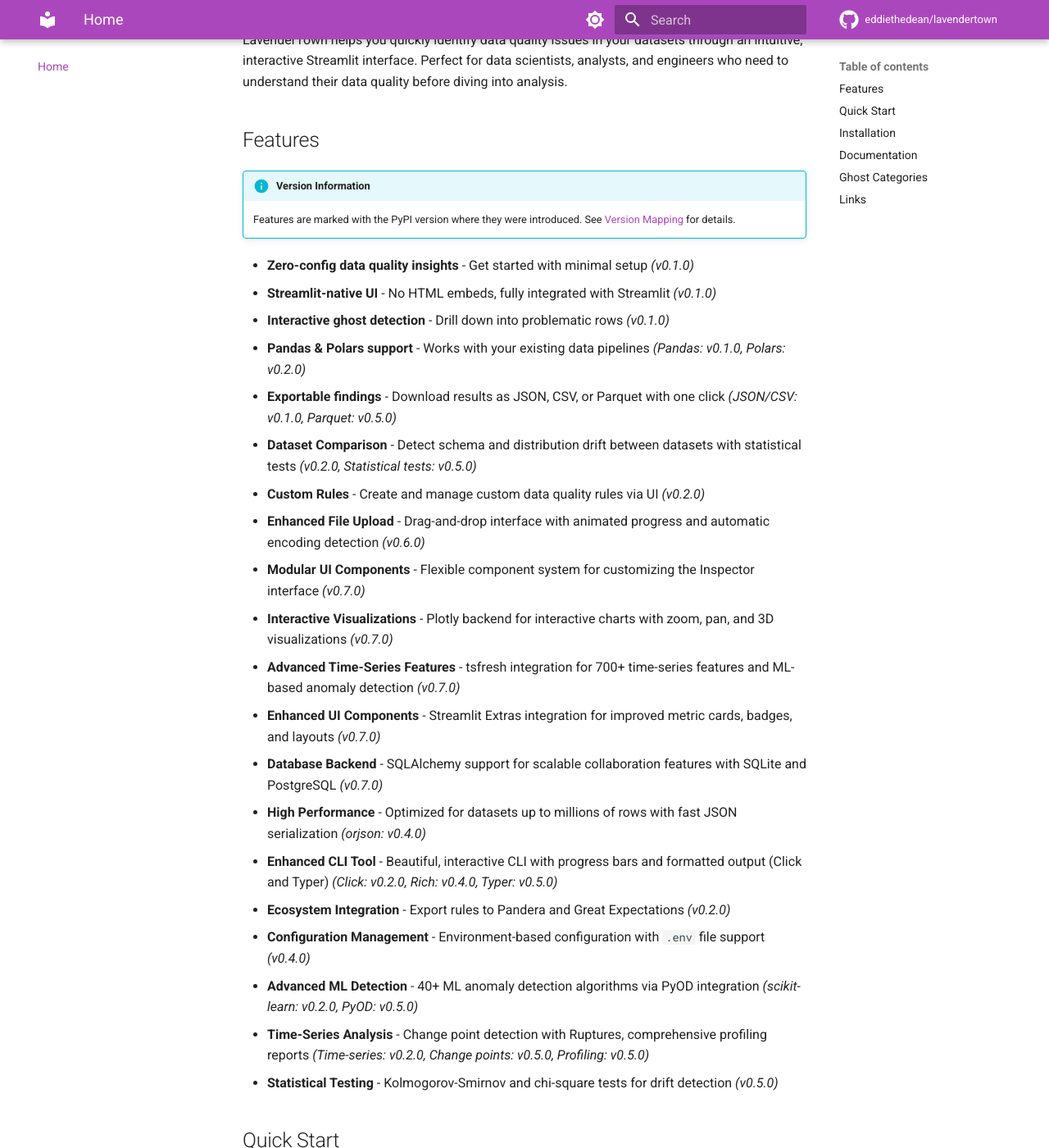
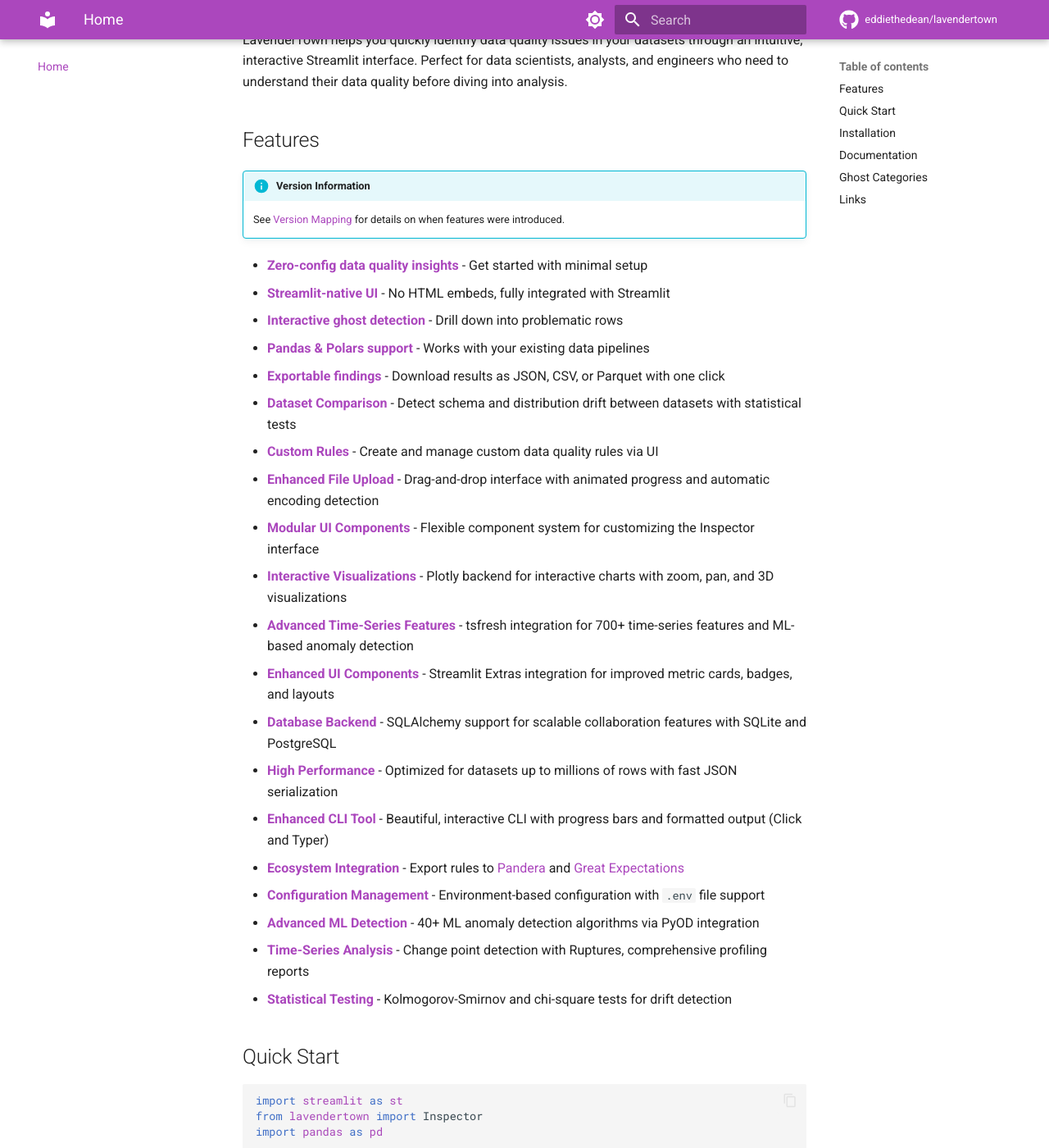
Before and after one commit to eddiethedean/lavendertown, an MkDocs documentation site: the page built from docs/index.md, in a window 1280 px wide and 1400 px high, scrolled down 259 px. Shown: the whole window at 82% size. Built offline with MkDocs 1.6.1 and Material for MkDocs 9.7.7, drawn with Linux system fonts in a browser that asks for light colours; comment, search, counter and statistics services are not loaded.

Commit message:
docs: Add links to features list and remove version clutter
- Remove version annotations from features list for cleaner presentation
- Add links to relevant documentation sections for each feature
- Update version information note to point to Version Mapping doc

```diff
--- a/docs/index.md
+++ b/docs/index.md
@@ -7,28 +7,28 @@
 ## Features
 
 !!! info "Version Information"
-    Features are marked with the PyPI version where they were introduced. See [Version Mapping](VERSION_MAPPING.md) for details.
+    See [Version Mapping](VERSION_MAPPING.md) for details on when features were introduced.
 
-- **Zero-config data quality insights** - Get started with minimal setup *(v0.1.0)*
-- **Streamlit-native UI** - No HTML embeds, fully integrated with Streamlit *(v0.1.0)*
-- **Interactive ghost detection** - Drill down into problematic rows *(v0.1.0)*
-- **Pandas & Polars support** - Works with your existing data pipelines *(Pandas: v0.1.0, Polars: v0.2.0)*
-- **Exportable findings** - Download results as JSON, CSV, or Parquet with one click *(JSON/CSV: v0.1.0, Parquet: v0.5.0)*
-- **Dataset Comparison** - Detect schema and distribution drift between datasets with statistical tests *(v0.2.0, Statistical tests: v0.5.0)*
-- **Custom Rules** - Create and manage custom data quality rules via UI *(v0.2.0)*
-- **Enhanced File Upload** - Drag-and-drop interface with animated progress and automatic encoding detection *(v0.6.0)*
-- **Modular UI Components** - Flexible component system for customizing the Inspector interface *(v0.7.0)*
-- **Interactive Visualizations** - Plotly backend for interactive charts with zoom, pan, and 3D visualizations *(v0.7.0)*
-- **Advanced Time-Series Features** - tsfresh integration for 700+ time-series features and ML-based anomaly detection *(v0.7.0)*
-- **Enhanced UI Components** - Streamlit Extras integration for improved metric cards, badges, and layouts *(v0.7.0)*
-- **Database Backend** - SQLAlchemy support for scalable collaboration features with SQLite and PostgreSQL *(v0.7.0)*
-- **High Performance** - Optimized for datasets up to millions of rows with fast JSON serialization *(orjson: v0.4.0)*
-- **Enhanced CLI Tool** - Beautiful, interactive CLI with progress bars and formatted output (Click and Typer) *(Click: v0.2.0, Rich: v0.4.0, Typer: v0.5.0)*
-- **Ecosystem Integration** - Export rules to Pandera and Great Expectations *(v0.2.0)*
-- **Configuration Management** - Environment-based configuration with `.env` file support *(v0.4.0)*
-- **Advanced ML Detection** - 40+ ML anomaly detection algorithms via PyOD integration *(scikit-learn: v0.2.0, PyOD: v0.5.0)*
-- **Time-Series Analysis** - Change point detection with Ruptures, comprehensive profiling reports *(Time-series: v0.2.0, Change points: v0.5.0, Profiling: v0.5.0)*
-- **Statistical Testing** - Kolmogorov-Smirnov and chi-square tests for drift detection *(v0.5.0)*
+- **[Zero-config data quality insights](user-guide/basic-usage.md)** - Get started with minimal setup
+- **[Streamlit-native UI](user-guide/basic-usage.md)** - No HTML embeds, fully integrated with Streamlit
+- **[Interactive ghost detection](user-guide/basic-usage.md)** - Drill down into problematic rows
+- **[Pandas & Polars support](user-guide/basic-usage.md#backend-detection)** - Works with your existing data pipelines
+- **[Exportable findings](user-guide/basic-usage.md)** - Download results as JSON, CSV, or Parquet with one click
+- **[Dataset Comparison](user-guide/drift-detection.md)** - Detect schema and distribution drift between datasets with statistical tests
+- **[Custom Rules](user-guide/custom-rules.md)** - Create and manage custom data quality rules via UI
+- **[Enhanced File Upload](api-reference/upload.md)** - Drag-and-drop interface with animated progress and automatic encoding detection
+- **[Modular UI Components](guides/modular-ui-components.md)** - Flexible component system for customizing the Inspector interface
+- **[Interactive Visualizations](api-reference/visualizations.md)** - Plotly backend for interactive charts with zoom, pan, and 3D visualizations
+- **[Advanced Time-Series Features](api-reference/timeseries_features.md)** - tsfresh integration for 700+ time-series features and ML-based anomaly detection
+- **[Enhanced UI Components](guides/modular-ui-components.md)** - Streamlit Extras integration for improved metric cards, badges, and layouts
+- **[Database Backend](api-reference/database_storage.md)** - SQLAlchemy support for scalable collaboration features with SQLite and PostgreSQL
+- **[High Performance](guides/performance.md)** - Optimized for datasets up to millions of rows with fast JSON serialization
+- **[Enhanced CLI Tool](user-guide/cli.md)** - Beautiful, interactive CLI with progress bars and formatted output (Click and Typer)
+- **[Ecosystem Integration](api-reference/export/pandera.md)** - Export rules to [Pandera](api-reference/export/pandera.md) and [Great Expectations](api-reference/export/great_expectations.md)
+- **[Configuration Management](api-reference/config.md)** - Environment-based configuration with `.env` file support
+- **[Advanced ML Detection](user-guide/ml-anomaly-detection.md)** - 40+ ML anomaly detection algorithms via PyOD integration
+- **[Time-Series Analysis](user-guide/time-series.md)** - Change point detection with Ruptures, comprehensive profiling reports
+- **[Statistical Testing](user-guide/drift-detection.md)** - Kolmogorov-Smirnov and chi-square tests for drift detection
 
 ## Quick Start
 
```
